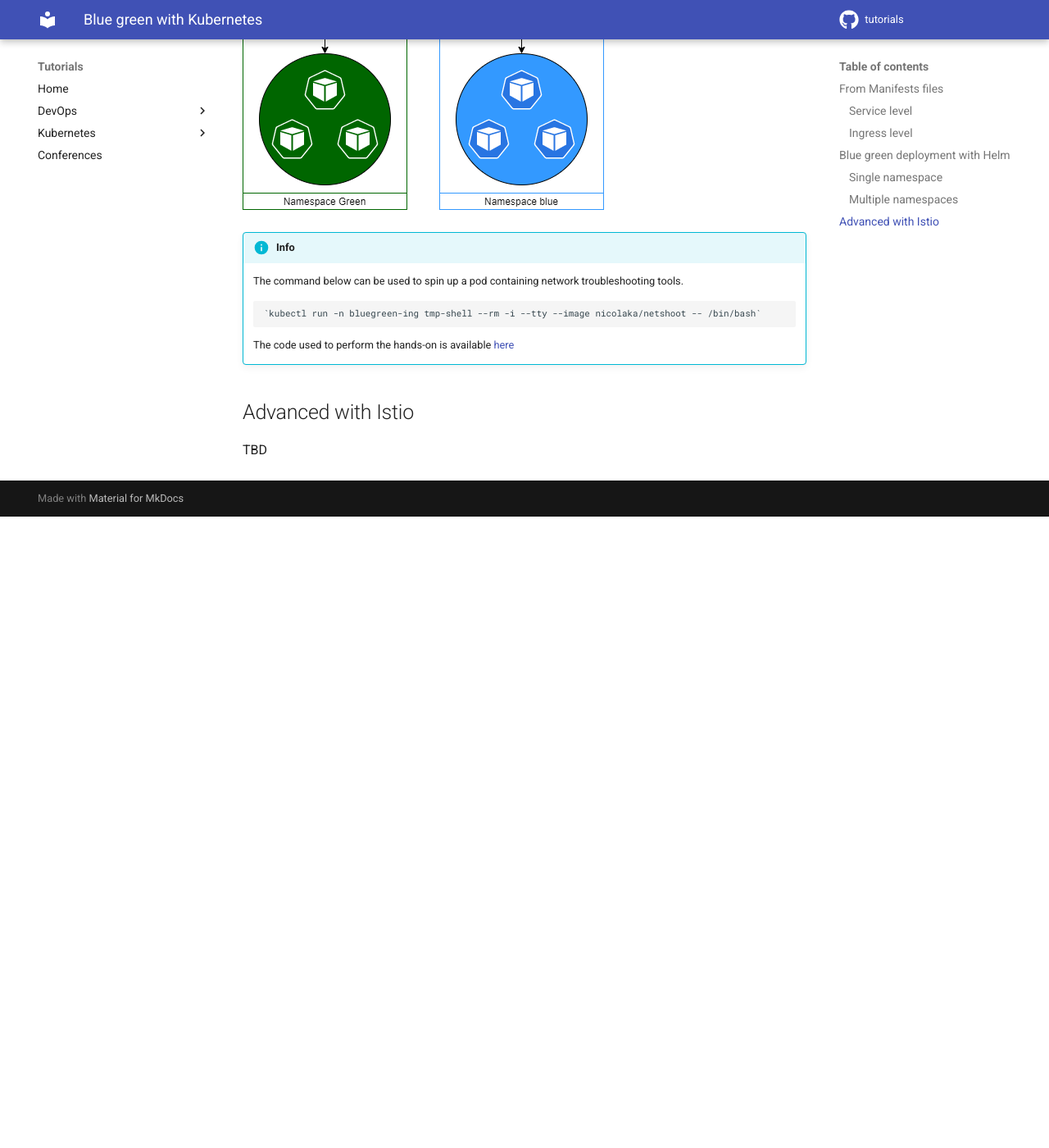
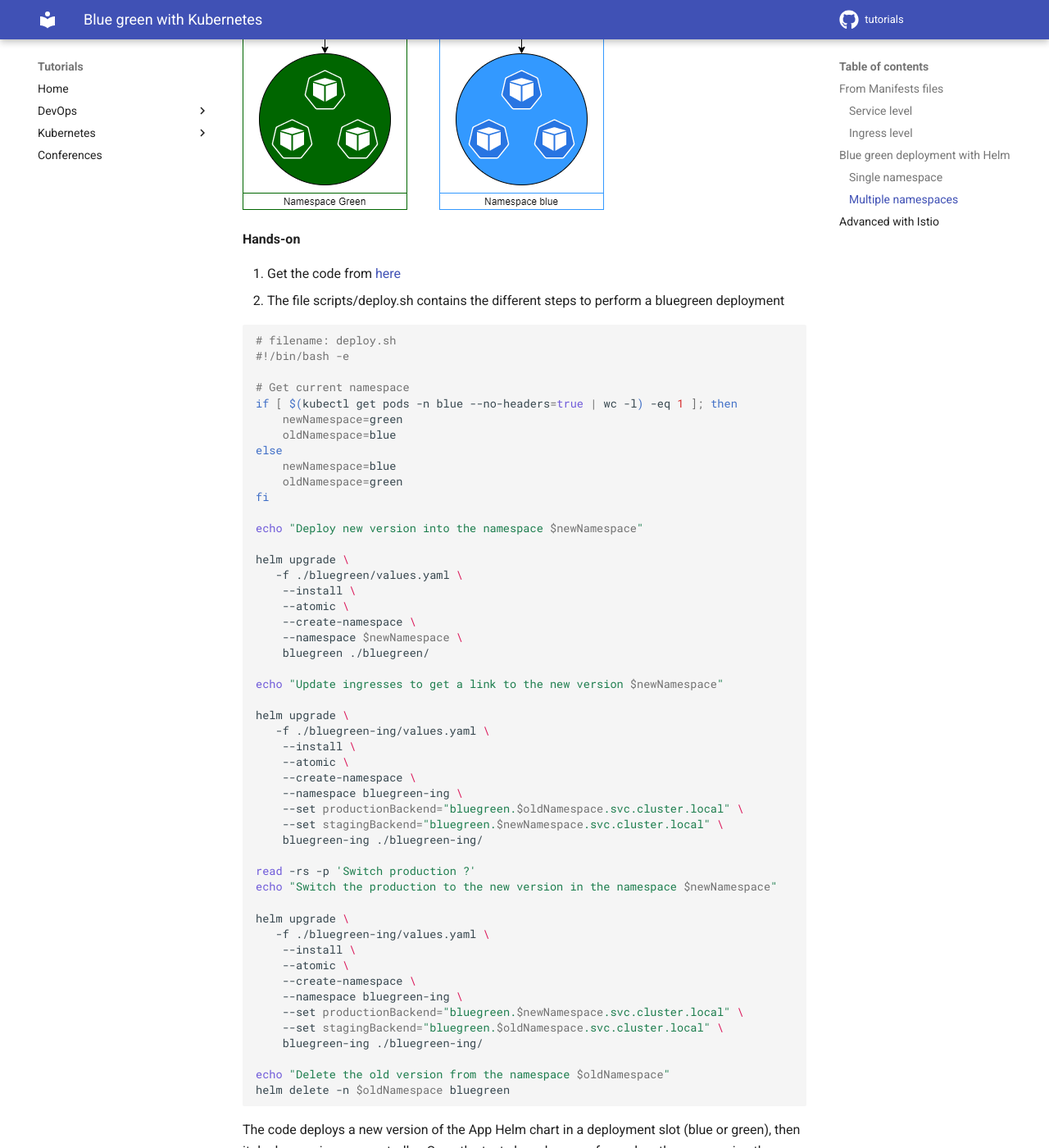
Before and after one commit to pberthonneau/angegar.github.io, an MkDocs documentation site: the page built from docs/Kubernetes/bluegreen/index.md, in a window 1280 px wide and 1400 px high, scrolled down 4533 px. Shown: the whole window at 82% size. Built offline with MkDocs 1.6.1 and Material for MkDocs 9.7.7, drawn with Linux system fonts in a browser that asks for light colours; before the commit the page ends 5163 px from its top, so only the background shows below that; some of the changed text lies outside the part shown.

Commit message:
Update bluegreen doc
Signed-off-by: laurent gil <laurent.gil@dxc.com>

````diff
--- a/docs/Kubernetes/bluegreen/index.md
+++ b/docs/Kubernetes/bluegreen/index.md
@@ -17,7 +17,7 @@ A blue green implementation at the Kubernetes service level will work, indeed a
 
 **Hands-on**
 
-1. Copy the files below in folder
+1. Copy the files below in a folder
 
 === "blue.yml"
 
@@ -289,13 +288,71 @@ The propose solution will use multiple namespaces, one for each version of the a
 
 ![](./bluegreen3.drawio.png)
 
+**Hands-on**
+
+1. Get the code from [here](https://github.com/angegar/k8s-nginx-bluegreen)
+2. The file scripts/deploy.sh contains the different steps to perform a bluegreen deployment
+
+```shell
+# filename: deploy.sh
+#!/bin/bash -e
+
+# Get current namespace
+if [ $(kubectl get pods -n blue --no-headers=true | wc -l) -eq 1 ]; then
+    newNamespace=green
+    oldNamespace=blue
+else
+    newNamespace=blue
+    oldNamespace=green
+fi
+
+echo "Deploy new version into the namespace $newNamespace"
+
+helm upgrade \
+   -f ./bluegreen/values.yaml \
+    --install \
+    --atomic \
+    --create-namespace \
+    --namespace $newNamespace \
+    bluegreen ./bluegreen/
+
+echo "Update ingresses to get a link to the new version $newNamespace"
+
+helm upgrade \
+   -f ./bluegreen-ing/values.yaml \
+    --install \
+    --atomic \
+    --create-namespace \
+    --namespace bluegreen-ing \
+    --set productionBackend="bluegreen.$oldNamespace.svc.cluster.local" \
+    --set stagingBackend="bluegreen.$newNamespace.svc.cluster.local" \
+    bluegreen-ing ./bluegreen-ing/
+
+read -rs -p 'Switch production ?'
+echo "Switch the production to the new version in the namespace $newNamespace"
+
+helm upgrade \
+   -f ./bluegreen-ing/values.yaml \
+    --install \
+    --atomic \
+    --create-namespace \
+    --namespace bluegreen-ing \
+    --set productionBackend="bluegreen.$newNamespace.svc.cluster.local" \
+    --set stagingBackend="bluegreen.$oldNamespace.svc.cluster.local" \
+    bluegreen-ing ./bluegreen-ing/
+
+echo "Delete the old version from the namespace $oldNamespace"
+helm delete -n $oldNamespace bluegreen
+```
+
+The code deploys a new version of the App Helm chart in a deployment slot (blue or green), then it deploys an ingress controller. Once the tests have been performed on the new version the ingress is updated in switching the deployment slot to target the new production.
+
 !!! info
     The command below can be used to spin up a pod containing network troubleshooting tools.
 
-        `kubectl run -n bluegreen-ing tmp-shell --rm -i --tty --image nicolaka/netshoot -- /bin/bash`
+        kubectl run -n bluegreen-ing tmp-shell --rm -i --tty --image nicolaka/netshoot -- /bin/bash
 
     The code used to perform the hands-on is available [here](https://github.com/angegar/k8s-nginx-bluegreen)
-
 
 ## Advanced with Istio
 
````
Also changed, not shown: other parts of docs/Kubernetes/bluegreen/index.md (+2 -3 lines).
